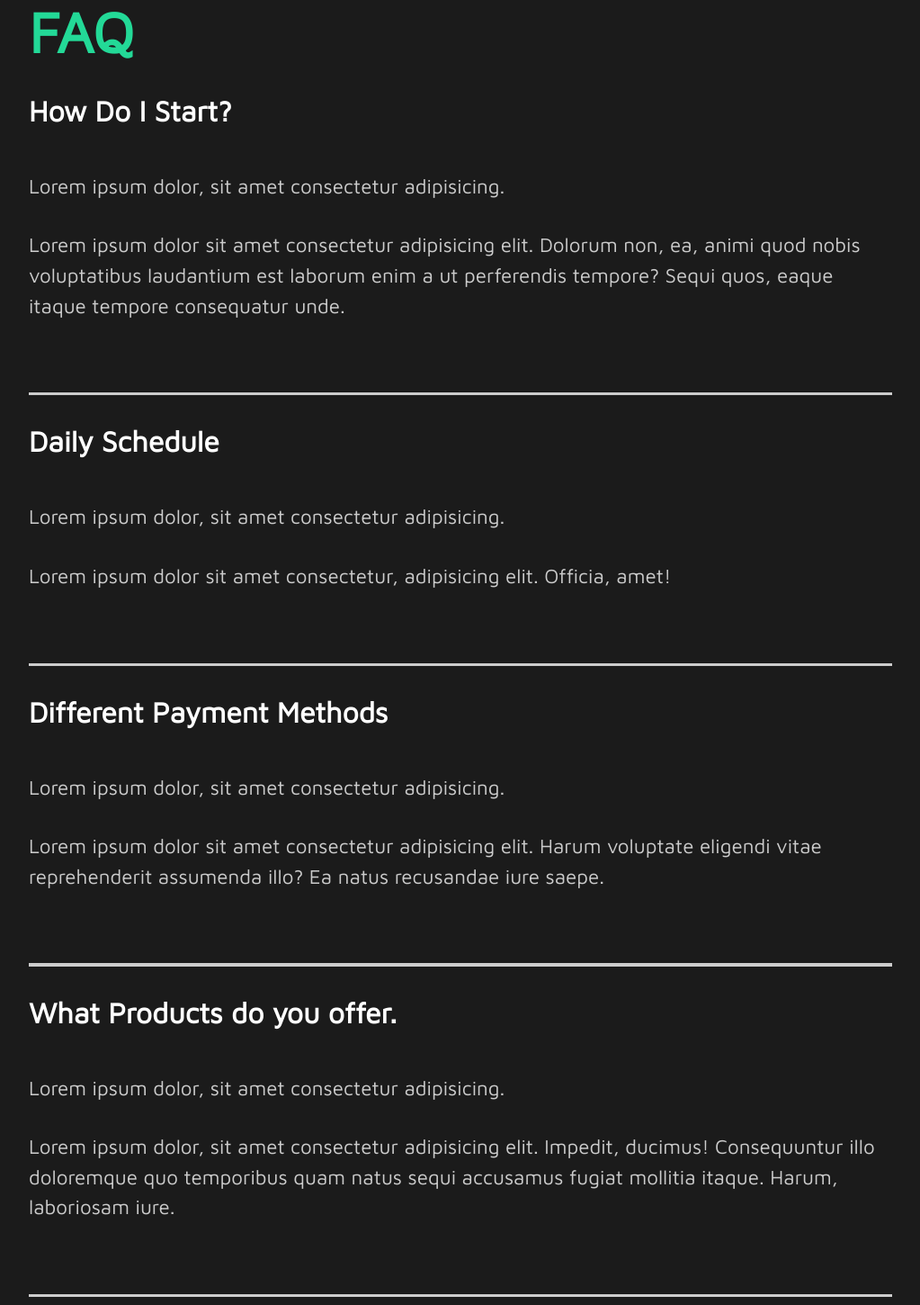
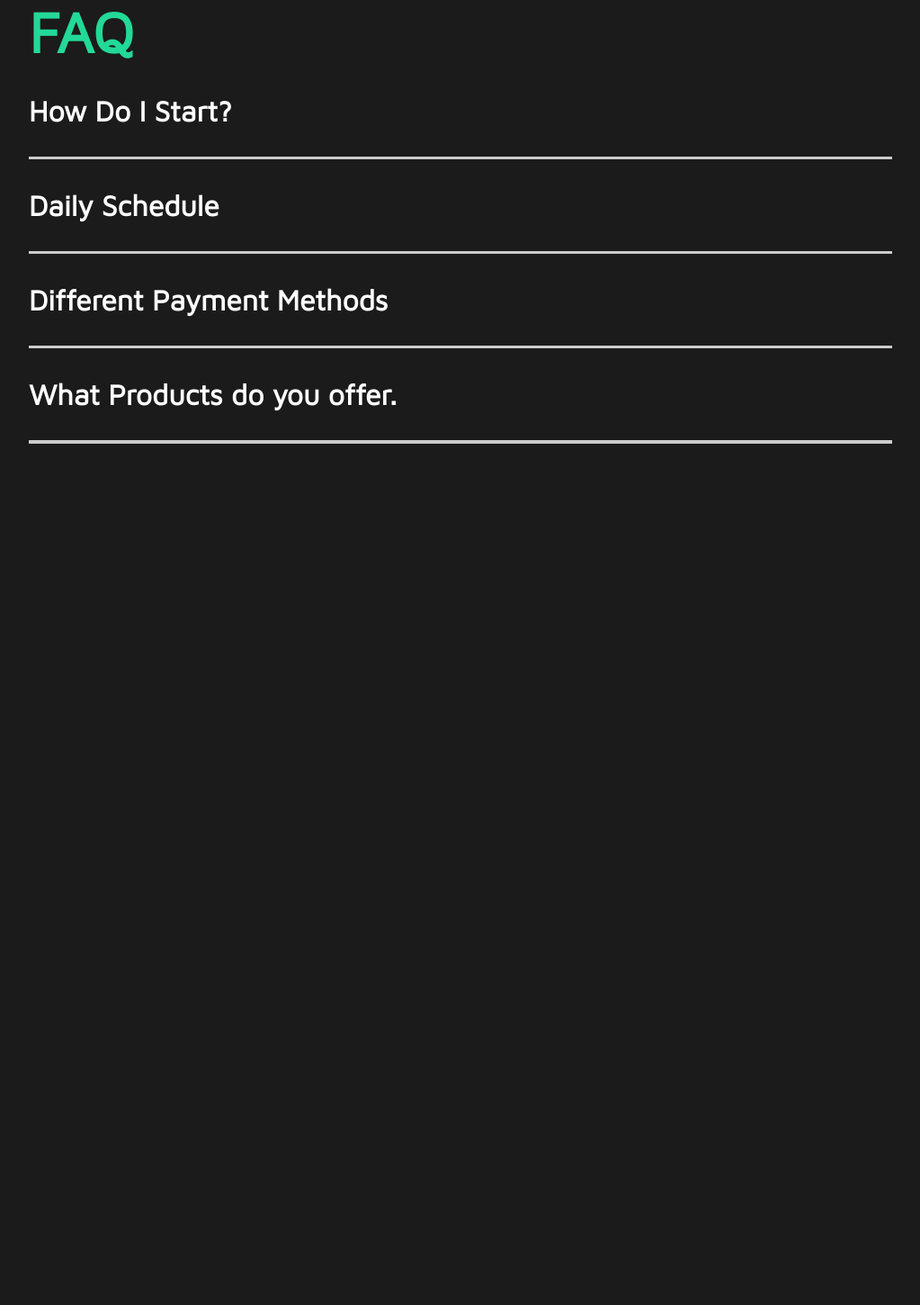
Before and after one commit to SuhyeonBae/react_capture_web_project, a React (Create React App) app: page / in a window 1280 px wide. Shown: the part 2300-3750 px from the top of the page at 90% size, without its empty margins (128-1151 px from the left). After the commit the page ends 2905 px from the top, so only its background shows below. Built offline with nearby package versions, Linux system fonts and the light colour scheme.

Commit message:
13. modify toggle effect

```diff
--- a/src/components/FaqSection.js
+++ b/src/components/FaqSection.js
@@ -2,51 +2,43 @@
 import styled from 'styled-components';
 import {About} from '../styles';
 import Toggle from './Toggle';
+import {AnimateSharedLayout} from 'framer-motion';
 
 const FaqSection = () => {
   return (
       <Faq>
         <h2>Any questions? <span>FAQ</span></h2>
-        <Toggle>
+        <AnimateSharedLayout>
+          <Toggle title='How Do I Start?'>
               <div className="question">
-                <h4>How Do I Start?</h4>
                   <div className="answer">
                     <p>Lorem ipsum dolor, sit amet consectetur adipisicing.</p>
                     <p>Lorem ipsum dolor sit amet consectetur adipisicing elit. Dolorum non, ea, animi quod nobis voluptatibus laudantium est laborum enim a ut perferendis tempore? Sequi quos, eaque itaque tempore consequatur unde.</p>
                   </div>
               </div>
-            <div className="faq__line"></div>
           </Toggle>
-        <Toggle>
-          <div className="question">
-              <h4>Daily Schedule</h4>
+
+          <Toggle title='Daily Schedule'>
               <div className="answer">
                 <p>Lorem ipsum dolor, sit amet consectetur adipisicing.</p>
                 <p>Lorem ipsum dolor sit amet consectetur, adipisicing elit. Officia, amet!</p>
               </div>
-          </div>
-          <div className="faq__line"></div>
           </Toggle>
-        <Toggle>
-          <div className="question">
-              <h4>Different Payment Methods</h4>
+
+          <Toggle title='Different Payment Methods'>
               <div className="answer">
                 <p>Lorem ipsum dolor, sit amet consectetur adipisicing.</p>
                 <p>Lorem ipsum dolor sit amet consectetur adipisicing elit. Harum voluptate eligendi vitae reprehenderit assumenda illo? Ea natus recusandae iure saepe.</p>
               </div>
-          </div>
-          <div className="faq__line"></div>
           </Toggle>
-        <Toggle>
-          <div className="question">
-              <h4>What Products do you offer.</h4>
+
+          <Toggle title='What Products do you offer.'>
               <div className="answer">
                 <p>Lorem ipsum dolor, sit amet consectetur adipisicing.</p>
                 <p>Lorem ipsum dolor, sit amet consectetur adipisicing elit. Impedit, ducimus! Consequuntur illo doloremque quo temporibus quam natus sequi accusamus fugiat mollitia itaque. Harum, laboriosam iure.</p>
               </div>
-              <div className="faq__line"></div>
-          </div>
           </Toggle>
+        </AnimateSharedLayout>
       </Faq>
   )
 };
--- a/src/components/Toggle.js
+++ b/src/components/Toggle.js
@@ -1,11 +1,14 @@
 import React, {useState} from 'react';
+import {motion} from 'framer-motion';
 
-const Toggle = ({children}) => { //children extraction
-  const [toggle, setToggle] = useState(true);
+const Toggle = ({children, title}) => { //children extraction
+  const [toggle, setToggle] = useState(false);
   return(
-    <div onClick={() => setToggle(!toggle)}>
+    <motion.div layout className='question' onClick={() => setToggle(!toggle)}>
+      <motion.h4 layout> {title} </motion.h4>
       {toggle ? children : ''}
-    </div>
+      <div className="faq__line"></div>
+    </motion.div>
   );
 };
 
```
Also changed, not shown: 1 other file (tests, documents, lock files or other folders). Lines whose indentation alone changed are shown as unchanged.
